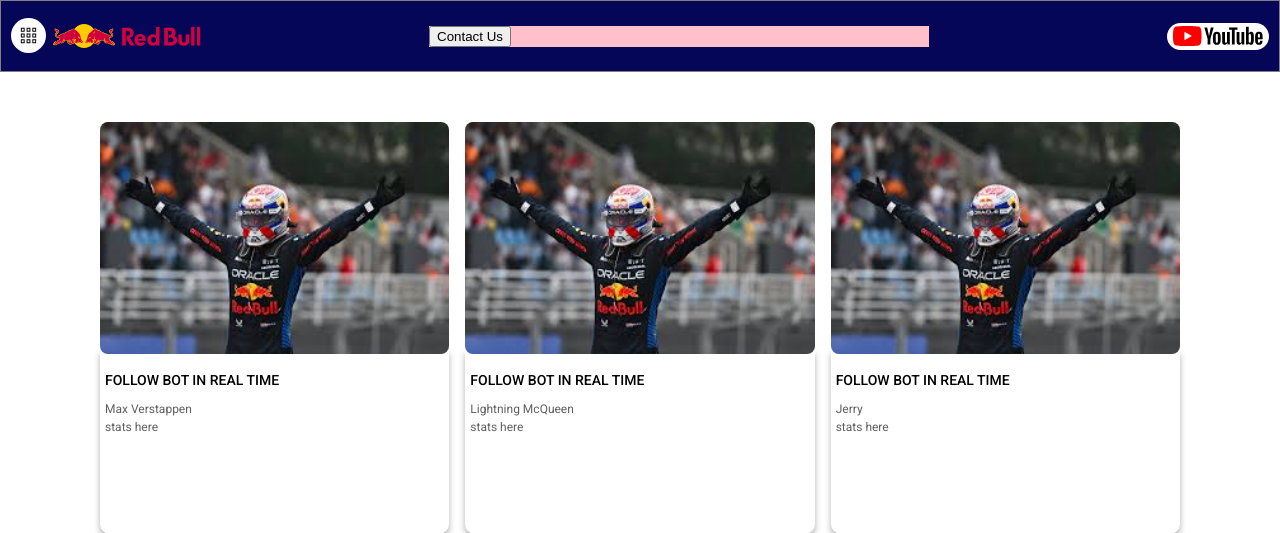
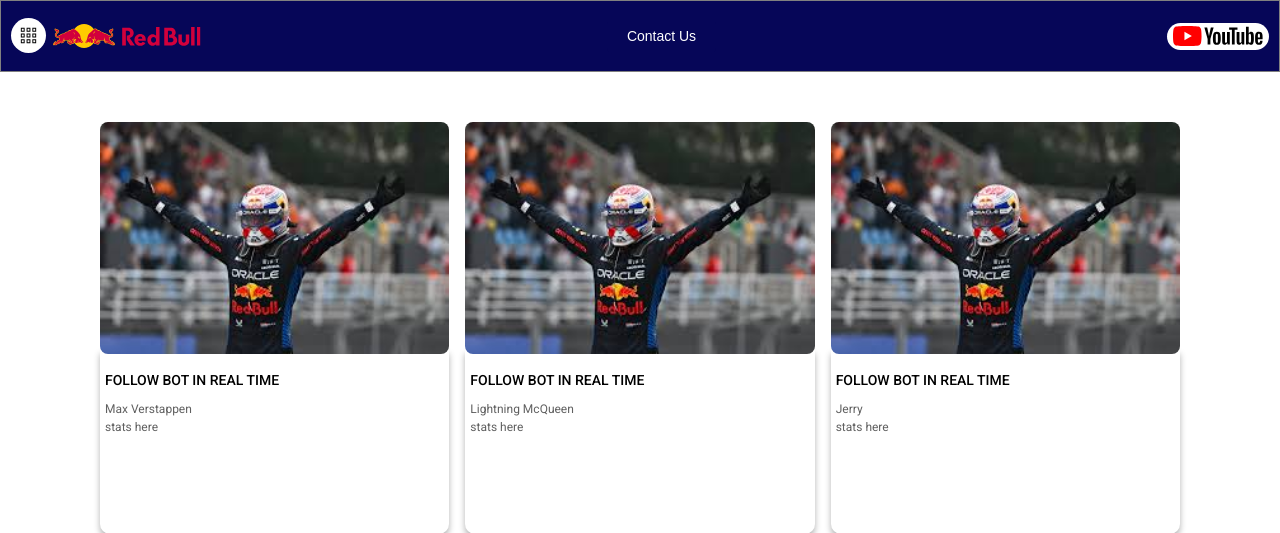
Before and after one commit to kamy-99/physicalmaze, a Flask app: page / in a window 1280 px wide. Shown: the top 533 px of the page. Run offline with Flask 3, Linux system fonts and the light colour scheme.

Commit message:
css change

```diff
--- a/website/static/css/redbull.css
+++ b/website/static/css/redbull.css
@@ -171,15 +171,38 @@ p {
 }
 
 .middle-section {
-  background-color: pink;
-  flex: 1;
-  margin-left: 70px;
-  margin-right: 35px;
-  max-width: 500px;
-  justify-content: space-between;
   display: flex;
-  flex-direction: row;
-  align-items: center;
+  justify-content: center; /* Center horizontally */
+  align-items: center; /* Center vertically */
+  flex: 1; /* Take up remaining space for proper centering */
+}
+
+.contact-button {
+  display: flex; /* Treat the button as a flex container */
+  justify-content: center; /* Center text horizontally */
+  align-items: center; /* Center text vertically */
+  padding: 10px 20px; /* Add padding for a larger clickable area */
+  background-color: rgb(6, 6, 88); /* Set a primary background color */
+  color: white; /* Set text color to white for contrast */
+  font-size: 14px; /* Slightly smaller, more subtle font size */
+  font-weight: 500; /* Medium font weight for clean look */
+  border: none; /* Remove borders for simplicity */
+  border-radius: 6px; /* Add slightly rounded corners */
+  text-decoration: none; /* Remove underline from link */
+  text-align: center; /* Ensure text stays centered */
+  cursor: pointer; /* Add pointer cursor on hover */
+  transition: background-color 0.3s ease; /* Smooth hover effect */
+
+}
+
+.contact-button:hover {
+  background-color: white; /* Change background to white on hover */
+  color: rgb(6, 6, 88); /* Change text color to the primary color */
+  text-decoration: none;
+}
+
+.contact-link{
+  text-decoration: none;
 }
 
 .right-section{
```
